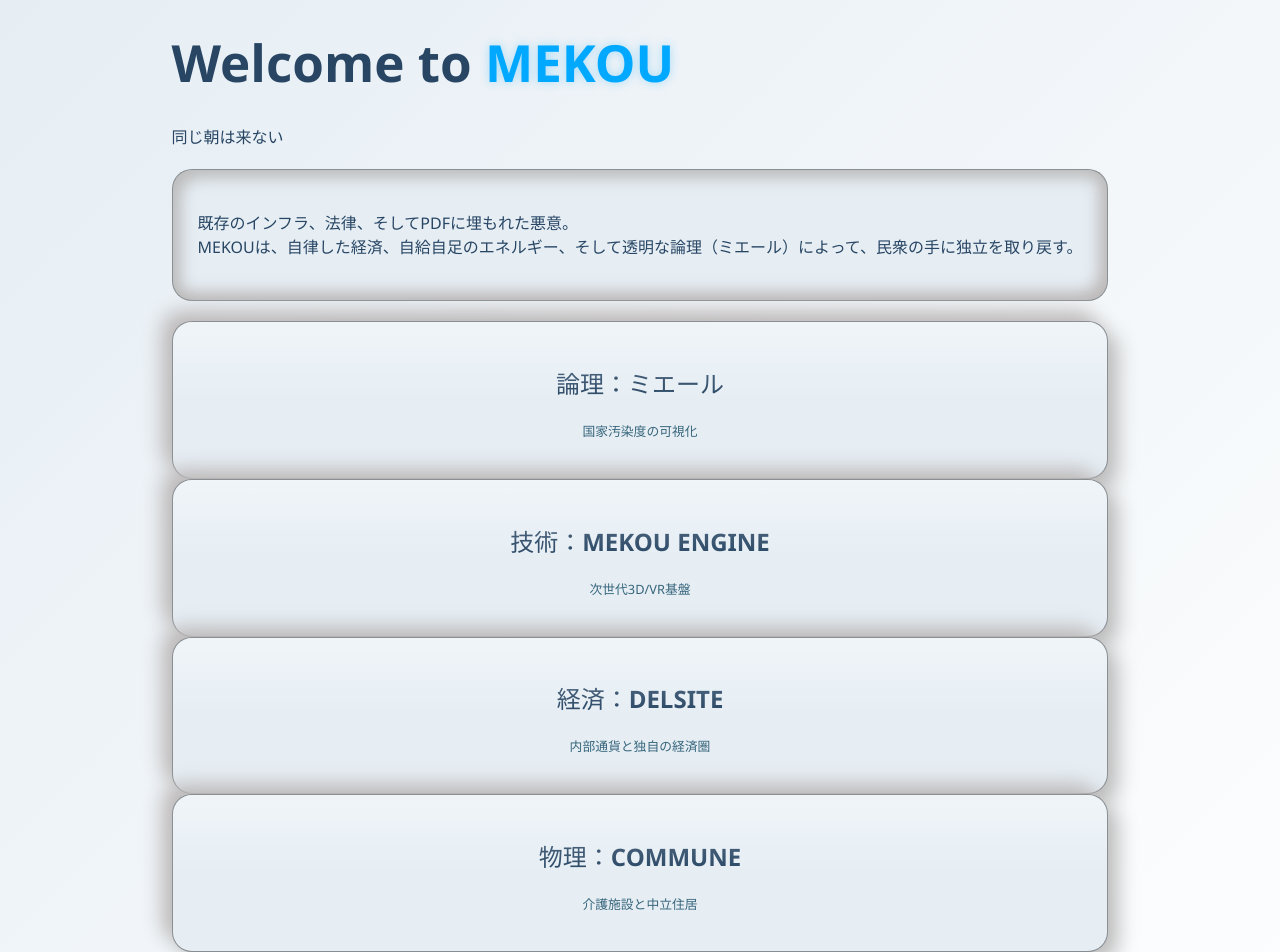
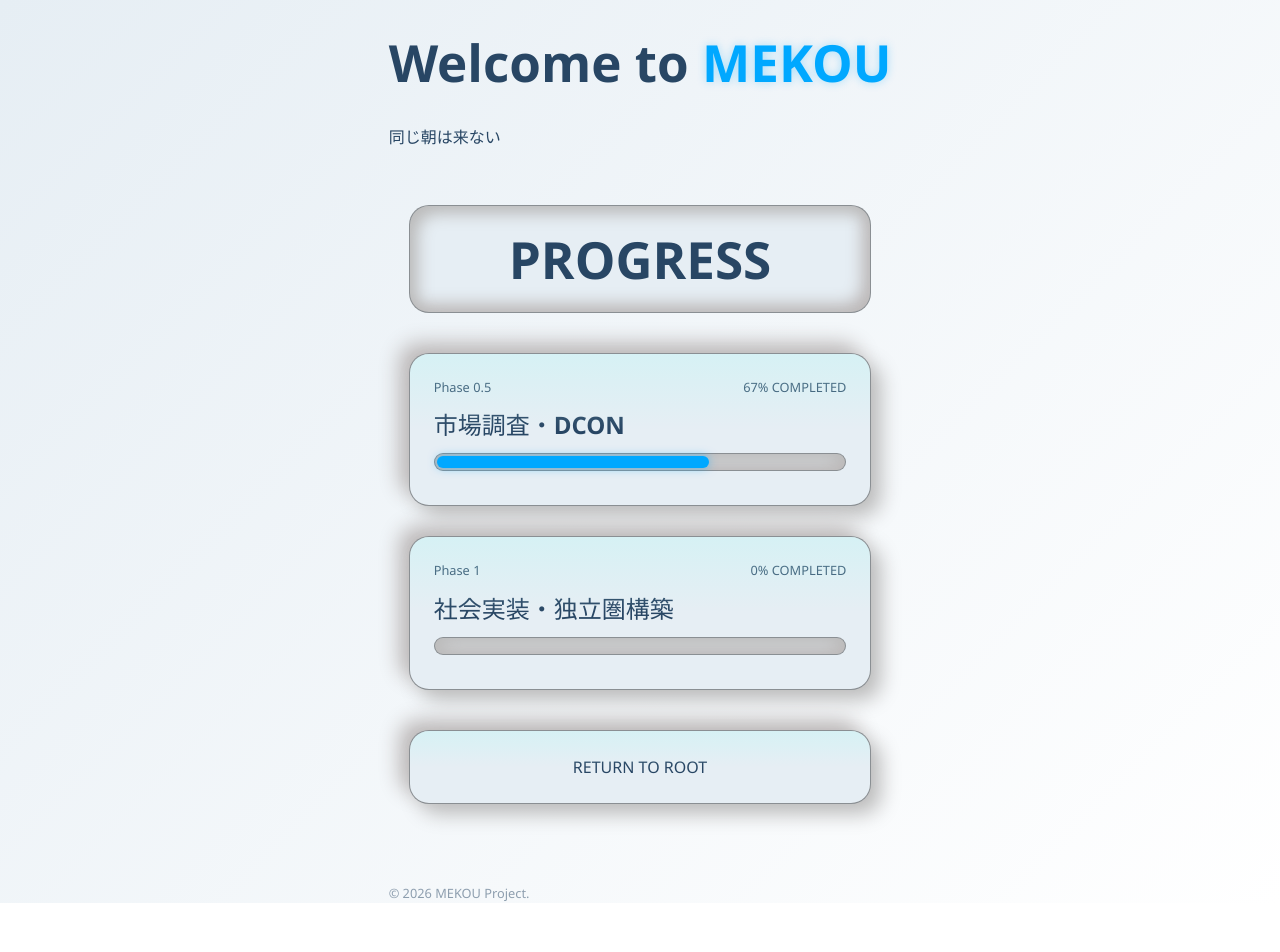
Before and after one commit to MEKOU-project/MEKOU, a React (Vite) app in the folder mekou-app/: page /progress in a window 1280 px wide. Shown: the top 952 px of the page. After the commit the page ends 903 px from the top, so only its background shows below. Built offline with nearby package versions, Linux system fonts and the light colour scheme.

Commit message:
add base HP

```diff
--- a/mekou-app/package.json
+++ b/mekou-app/package.json
@@ -11,7 +11,8 @@
   },
   "dependencies": {
     "react": "^19.2.0",
-    "react-dom": "^19.2.0"
+    "react-dom": "^19.2.0",
+    "react-router-dom": "^7.13.0"
   },
   "devDependencies": {
     "@eslint/js": "^9.39.1",
--- /dev/null
+++ b/mekou-app/public/HISTORY.json
@@ -0,0 +1,20 @@
+[
+  {
+    "date": "2026-02-15",
+    "category": "Fieldwork",
+    "event": "寮内全域のフィールドワーク完了",
+    "detail": "サンプル数69件。学生の価格感度が1万〜3万円に集中していることを論理的に特定。"
+  },
+  {
+    "date": "2026-02-11",
+    "category": "Development",
+    "event": "MEKOU ENGINE 基本アーキテクチャ設計",
+    "detail": "React + Vite + Frutiger Aero UIの採用。マクロな空間管理のための構造を定義。"
+  },
+  {
+    "date": "2025-12-19",
+    "category": "Corporate",
+    "event": "屋号「MEKOU」の定義",
+    "detail": "自律した経済、血縁の宿命を背負ったインフラプロジェクトとして始動。"
+  }
+]
--- a/mekou-app/src/App.css
+++ b/mekou-app/src/App.css
@@ -45,7 +45,7 @@ body {
   position: absolute;
   top: 0; left: 0; right: 0;
   height: 50%;
-  background: linear-gradient(to bottom, rgba(255,255,255,0.4) 0%, rgba(255,255,255,0) 100%);
+  background: linear-gradient(to bottom, rgba(190, 246, 245, 0.4) 0%, rgba(236, 252, 255, 0) 100%);
   pointer-events: none;
 }
 
@@ -74,8 +74,8 @@ body {
 .grid-container {
   display: grid;
   grid-template-columns: repeat(auto-fit, minmax(300px, 1fr));
-  gap: 30px;
-  margin: 40px 0;
+  gap: 20px;
+  padding: 0 20px;
 }
 
 /* aタグがインライン要素なので、ブロック要素にしてサイズを持たせる */
--- a/mekou-app/src/App.tsx
+++ b/mekou-app/src/App.tsx
@@ -1,60 +1,72 @@
-import { useState } from 'react'
-// App.tsx
+import { BrowserRouter as Router, Routes, Route, Link } from 'react-router-dom'
 import './App.css'
+import PROGRESS from './PROGRESS/PROGRESS'
+import HISTORY from './HISTORY/HISTORY'
+// 他のページも同様に作成・インポート
+
+function Home() {
+  return (
+    <>
+      <section className="neu-inset">
+        <p style={{padding: '0 10px'}}>MEKOUは、自律した経済、自給自足のエネルギー、国民の自立を目指すプロジェクトです</p>
+      </section>
+
+      <div className="grid-container">
+        <Link to="/miero" className="neu-card">
+          <h2>論理：ミエール</h2>
+          <p className="sub-text">法律の可視化</p>
+        </Link>
+
+        <Link to="/engine" className="neu-card">
+          <h2>技術：MEKOU ENGINE</h2>
+          <p className="sub-text">AI・VRによる可視化とシミュレーション</p>
+        </Link>
+
+        <Link to="/progress" className="neu-card">
+          <h2>進捗：PROGRESS</h2>
+          <p className="sub-text">MEKOUプロジェクトの進行状況</p>
+        </Link>
+
+        <Link to="/history" className="neu-card">
+          <h2>履歴：HISTORY</h2>
+          <p className="sub-text">MEKOUプロジェクトのログ</p>
+        </Link>
+      </div>
+
+      <section className="neu-inset" style={{marginTop: '40px'}}>
+        <h2 className="section-title">VICTORY CONDITION</h2>
+        <ul className="condition-list"><li>国民の自立</li></ul>
+        <h2 className="section-title">DEFEAT CONDITION</h2>
+        <ul className="condition-list"><li>MEKOUとしての思想、血縁の根絶</li></ul>
+      </section>
+    </>
+  )
+}
 
 function App() {
   return (
+    <Router>
       <div className="App">
         <header>
+          <Link to="/" style={{textDecoration: 'none', color: 'inherit'}}>
             <h1>Welcome to <span className="highlight">MEKOU</span></h1>
             <p className="manifesto">同じ朝は来ない</p>
+          </Link>
         </header>
 
-      {/* 思想・マニフェストセクション（凹型で深く刻む） */}
-      <section className="neu-inset">
-        <p>
-          既存のインフラ、法律、そしてPDFに埋もれた悪意。<br />
-          MEKOUは、自律した経済、自給自足のエネルギー、そして透明な論理（ミエール）によって、民衆の手に独立を取り戻す。
-        </p>
-      </section>
-
-      {/* 4本柱のグリッド（凸型で押し出す） */}
-      <div>
-        <a href="#miero" className="neu-card">
-          <h2>論理：ミエール</h2>
-          <p style={{fontSize: '0.8rem', marginTop: '8px', color: '#a0a0aa'}}>国家汚染度の可視化</p>
-        </a>
-
-        <a href="#engine" className="neu-card">
-          <h2>技術：MEKOU ENGINE</h2>
-          <p style={{fontSize: '0.8rem', marginTop: '8px', color: '#a0a0aa'}}>次世代3D/VR基盤</p>
-        </a>
-
-        <a href="#delsite" className="neu-card">
-          <h2>経済：DELSITE</h2>
-          <p style={{fontSize: '0.8rem', marginTop: '8px', color: '#a0a0aa'}}>内部通貨と独自の経済圏</p>
-        </a>
-
-        <a href="#commune" className="neu-card">
-          <h2>物理：COMMUNE</h2>
-          <p style={{fontSize: '0.8rem', marginTop: '8px', color: '#a0a0aa'}}>介護施設と中立住居</p>
-        </a>
-      </div>
-
-      {/* ロードマップ（凹型） */}
-      <section className="neu-inset" style={{marginTop: '40px'}}>
-        <h2 style={{marginBottom: '10px'}}>VICTORY CONDITION</h2>
-        <ul style={{fontSize: '0.9rem', paddingLeft: '20px'}}>
-          <li>情報の民主化とPDF解析ツールの普及</li>
-          <li>MEKOU ENGINEによる独自経済圏のVR実装</li>
-          <li>物理拠点の設立と食料・エネルギーの確保</li>
-        </ul>
-      </section>
+        <Routes>
+          <Route path="/" element={<Home />} />
+          <Route path="/progress" element={<PROGRESS />} />
+          <Route path="/history" element={<HISTORY />} />
+          {/* 未実装ページ用のプレースホルダー */}
+          <Route path="*" element={<div className="neu-inset">UNDER CONSTRUCTION</div>} />
+        </Routes>
 
         <footer style={{marginTop: '60px', opacity: 0.5, fontSize: '0.8rem'}}>
           &copy; 2026 MEKOU Project.
         </footer>
       </div>
+    </Router>
   )
 }
 
--- /dev/null
+++ b/mekou-app/src/HISTORY/HISTORY.tsx
@@ -0,0 +1,58 @@
+import React, { useState } from 'react';
+import { Link } from 'react-router-dom';
+
+// 実際には fetch や import historyData from './history.json' で読み込む
+const historyData = [
+  {
+    date: "2026-02-15",
+    category: "MARKET",
+    event: "寮内フィールドワーク完了 (n=69)",
+    detail: "予算バンドが1万〜3万であることを特定。8万以上の高価格帯への拒絶反応を確認。"
+  },
+  {
+    date: "2026-02-10",
+    category: "ENGINE",
+    event: "MEKOU Portal プロトタイプ開発",
+    detail: "Frutiger Aero 思想に基づいたUIを実装。PROGRESSおよびHISTORYモジュールの稼働。"
+  },
+  {
+    date: "2026-01-13",
+    category: "LOGIC",
+    event: "血縁と宿命の再確認",
+    "detail": "家系の系譜（マイニング、官僚、製造）をMEKOUの論理に統合。"
+  }
+];
+
+function HISTORY() {
+  const [openIdx, setOpenIdx] = useState<number | null>(null);
+
+  return (
+    <div className="fade-in" style={{padding: '20px', maxWidth: '800px', margin: '0 auto'}}>
+      <h1 className="neu-inset" style={{textAlign: 'center', marginBottom: '40px'}}>HISTORY</h1>
+
+      <div className="timeline-container">
+        {historyData.map((item, idx) => (
+          <div key={idx} className="neu-card" style={{marginBottom: '20px', textAlign: 'left'}} onClick={() => setOpenIdx(openIdx === idx ? null : idx)}>
+            <div style={{display: 'flex', justifyContent: 'space-between', marginBottom: '10px'}}>
+              <span style={{fontSize: '0.8rem', color: 'var(--accent-color)', fontWeight: 'bold'}}>{item.date}</span>
+              <span style={{fontSize: '0.7rem', opacity: 0.6}}>[{item.category}]</span>
+            </div>
+            <h3 style={{fontSize: '1.1rem', margin: '0'}}>{item.event}</h3>
+
+            {openIdx === idx && (
+              <div className="neu-inset" style={{marginTop: '15px', fontSize: '0.9rem', lineHeight: '1.6'}}>
+                {item.detail}
+              </div>
+            )}
+          </div>
+        ))}
+      </div>
+
+      <Link to="/" className="neu-card" style={{display: 'block', marginTop: '40px', textAlign: 'center', textDecoration: 'none'}}>
+        RETURN TO ROOT
+      </Link>
+    </div>
+  );
+}
+
+export default HISTORY;
--- /dev/null
+++ b/mekou-app/src/PROGRESS/PROGRESS.tsx
@@ -0,0 +1,80 @@
+import React, { useState } from 'react';
+import { Link } from 'react-router-dom';
+
+// 本来は外部JSONから読み込むが、ここでは定義
+const progressData = [
+  {
+    phase: "Phase 0.5",
+    title: "市場調査・DCON",
+    tasks: [
+      { label: "寮内フィールドワーク (n=69)", isOk: true },
+      { label: "予算・需要バンドの特定", isOk: true },
+      { label: "DCON本選登壇・投資家交渉", isOk: false }
+    ]
+  },
+  {
+    phase: "Phase 1",
+    title: "社会実装・独立圏構築",
+    tasks: [
+      { label: "介護施設への技術売却・導入", isOk: false },
+      { label: "自社介護施設の建設・検証", isOk: false },
+      { label: "食品流通最適化（ロス削減）", isOk: false }
+    ]
+  }
+];
+
+function PROGRESS() {
+  const [openIdx, setOpenIdx] = useState<number | null>(null);
+
+  return (
+    <div className="fade-in" style={{padding: '20px', maxWidth: '800px', margin: '0 auto'}}>
+      <h1 className="neu-inset" style={{textAlign: 'center', marginBottom: '40px'}}>PROGRESS</h1>
+
+      {progressData.map((item, idx) => {
+        // OKの割合を計算
+        const okCount = item.tasks.filter(t => t.isOk).length;
+        const rate = Math.round((okCount / item.tasks.length) * 100);
+
+        return (
+          <div key={idx} className="neu-card" style={{marginBottom: '30px', textAlign: 'left'}} onClick={() => setOpenIdx(openIdx === idx ? null : idx)}>
+            <div style={{display: 'flex', justifyContent: 'space-between', fontSize: '0.8rem'}}>
+              <span>{item.phase}</span>
+              <span>{rate}% COMPLETED</span>
+            </div>
+            <h2 style={{margin: '10px 0'}}>{item.title}</h2>
+
+            {/* プログレスバー */}
+            <div className="neu-inset" style={{height: '12px', padding: '2px', margin: '10px 0'}}>
+              <div style={{
+                width: `${rate}%`,
+                height: '100%',
+                background: 'var(--accent-color)',
+                borderRadius: '10px',
+                boxShadow: '0 0 10px rgba(0, 168, 255, 0.5)',
+                transition: 'width 0.8s ease-out'
+              }}></div>
+            </div>
+
+            {/* タップで展開される詳細 */}
+            {openIdx === idx && (
+              <ul style={{marginTop: '20px', listStyle: 'none', paddingLeft: '5px', fontSize: '0.9rem'}}>
+                {item.tasks.map((task, tIdx) => (
+                  <li key={tIdx} style={{marginBottom: '8px', display: 'flex', alignItems: 'center'}}>
+                    <span style={{marginRight: '10px'}}>{task.isOk ? '☑' : '☐'}</span>
+                    <span style={{opacity: task.isOk ? 1 : 0.6}}>{task.label}</span>
+                  </li>
+                ))}
+              </ul>
+            )}
+          </div>
+        );
+      })}
+
+      <Link to="/" className="neu-card" style={{display: 'block', marginTop: '40px', textAlign: 'center', textDecoration: 'none'}}>
+        RETURN TO ROOT
+      </Link>
+    </div>
+  );
+}
+
+export default PROGRESS;
```
Also changed, not shown: mekou-app/public/PEOGRESS.json (added, +20 -0 lines), 1 other file (tests, documents, lock files or other folders). Lines whose indentation alone changed are shown as unchanged.
